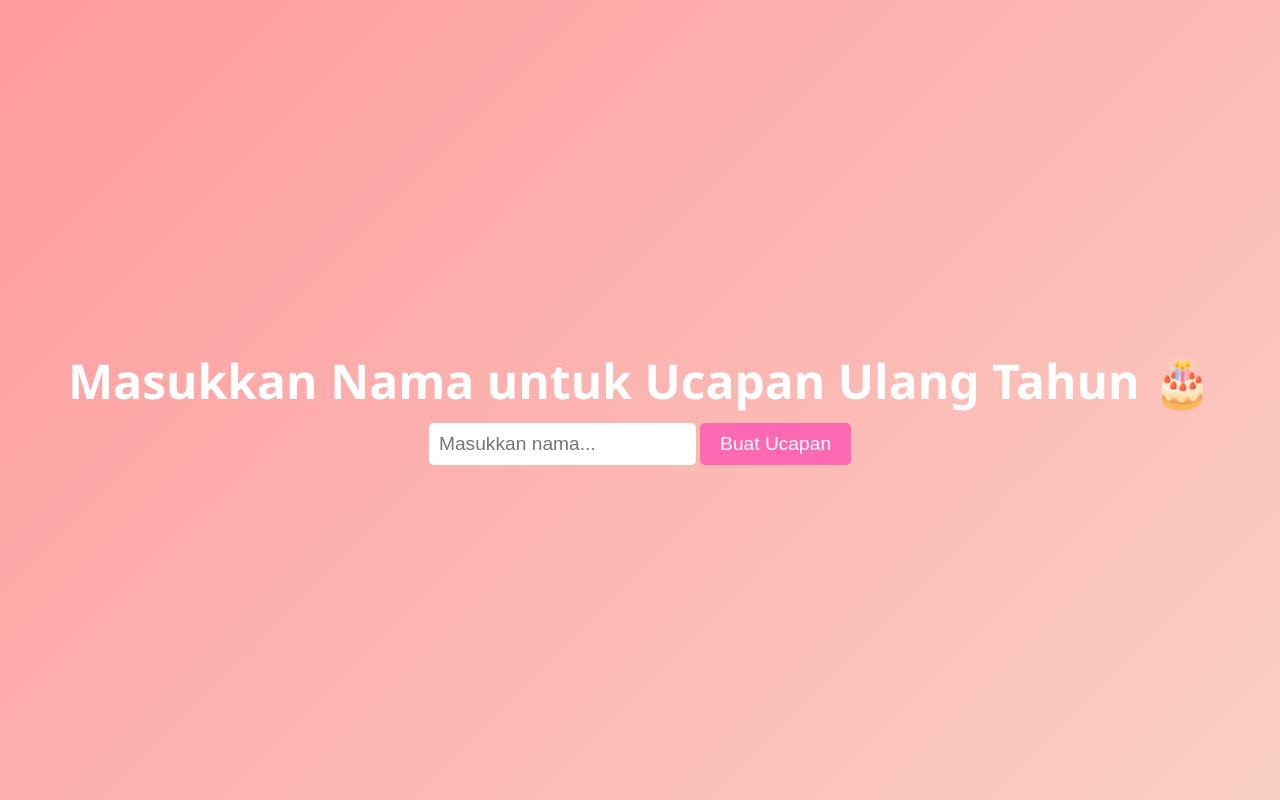
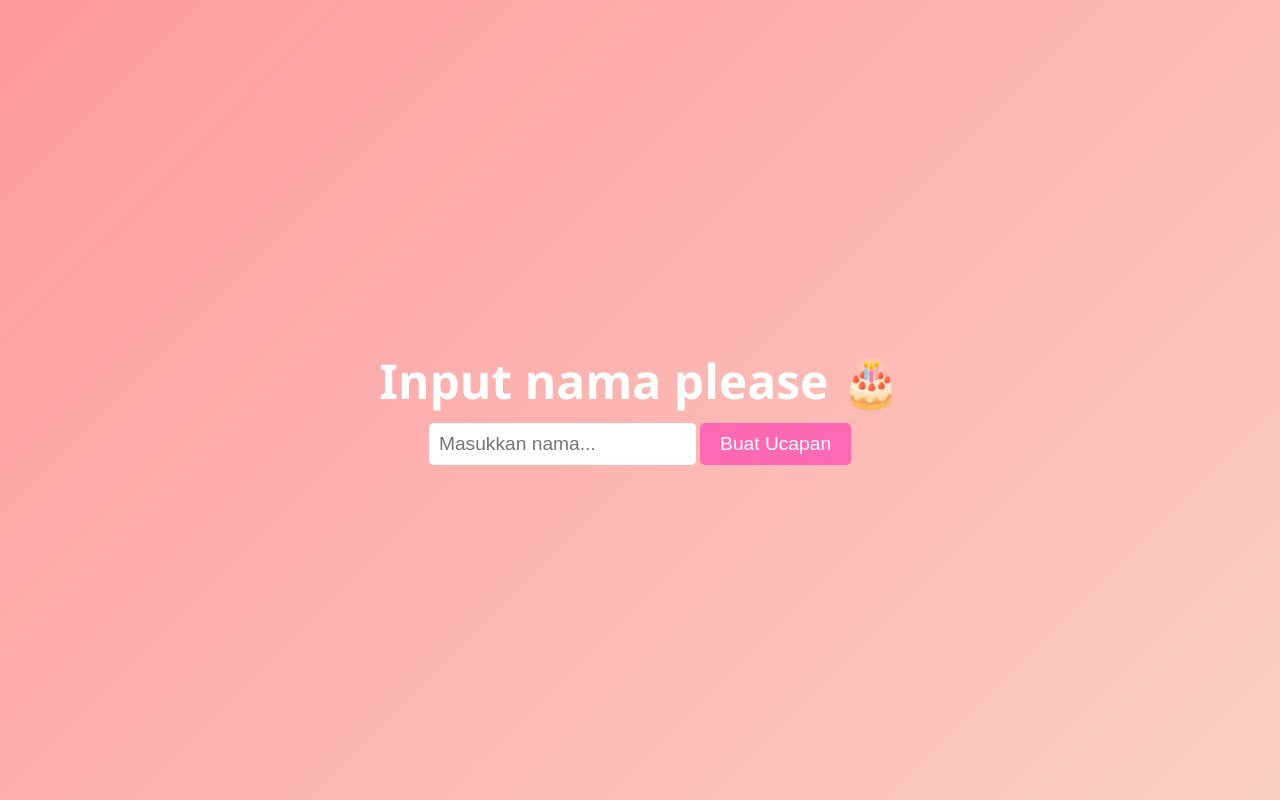
Before and after one commit to ditac1225-bit/happybirthday, a plain HTML site: page index.html in a window 1280 px wide. Drawn offline with Linux system fonts and the light colour scheme.

Commit message:
Update index.html

```diff
--- a/index.html
+++ b/index.html
@@ -8,7 +8,7 @@
 </head>
 <body>
     <div class="container">
-        <h1>Masukkan Nama untuk Ucapan Ulang Tahun 🎂</h1>
+        <h1>Input nama please 🎂</h1>
         <input type="text" id="nameInput" placeholder="Masukkan nama...">
         <button onclick="goToGreeting()">Buat Ucapan</button>
     </div>
```
